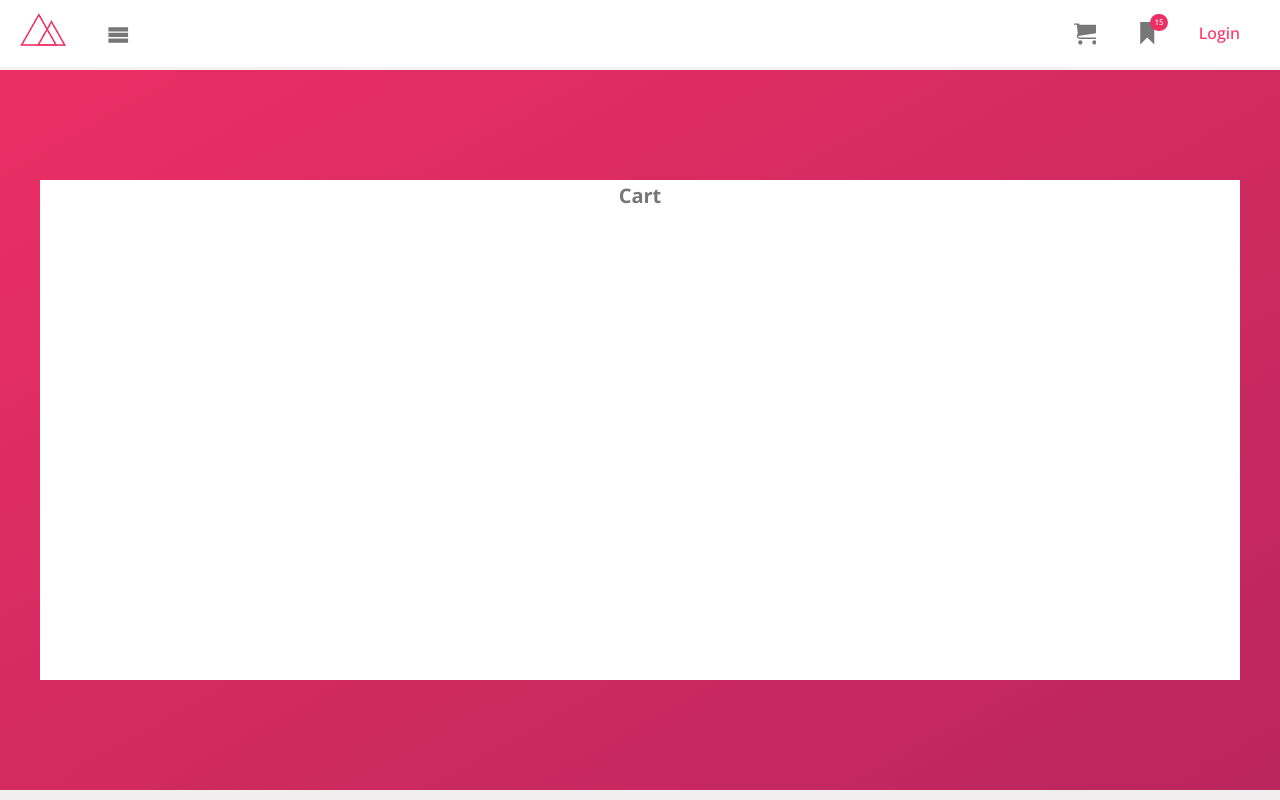
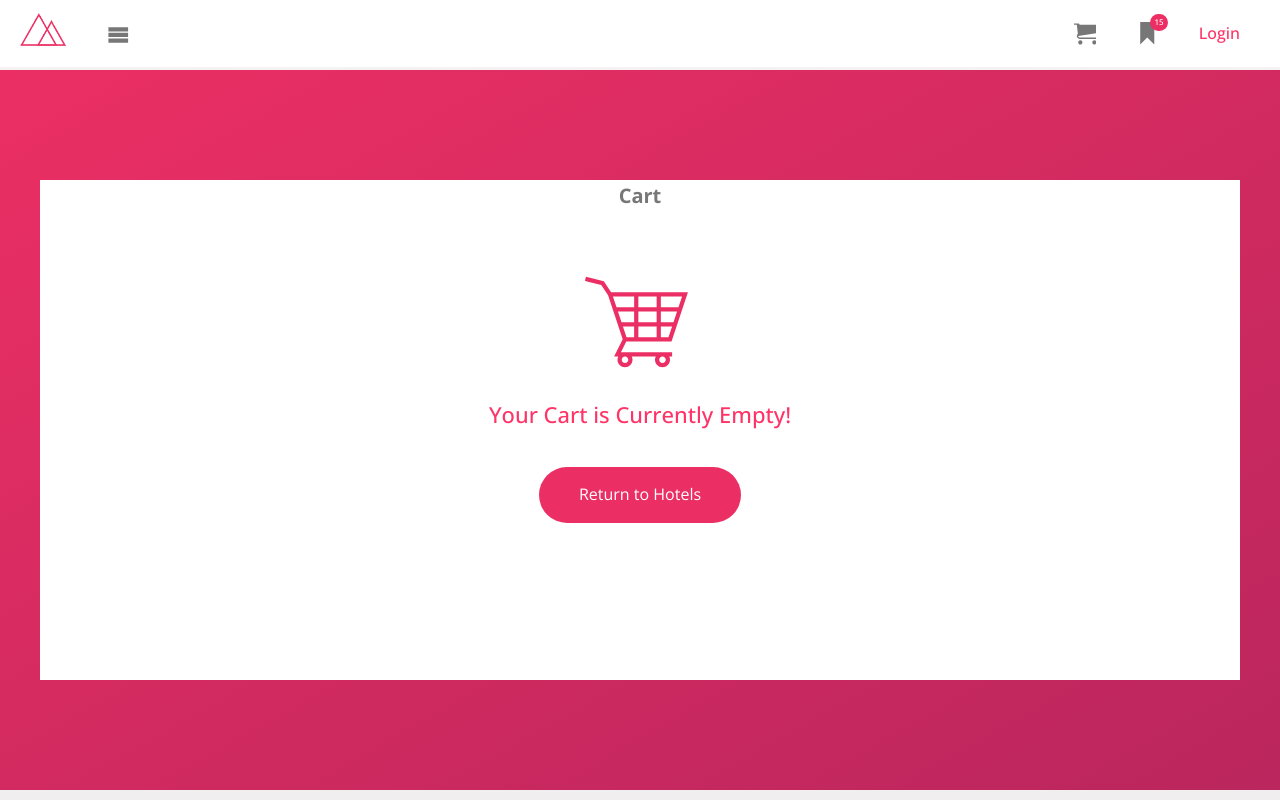
Before and after one commit to AcmDeveloper23/react-hotel-bookings, a React (Create React App) app: page /cart in a window 1280 px wide. Built offline with nearby package versions, Linux system fonts and the light colour scheme.

Commit message:
empty cart and reusable btn added

```diff
--- /dev/null
+++ b/src/components/Button/Button.scss
@@ -0,0 +1,15 @@
+.btn__primary:link,
+.btn__primary:visited {
+    text-decoration: none;
+    background-color: var(--color-primary);
+    color: #fff;
+    border: none;
+    padding: 1.5rem 4rem;
+    font-size: 1.6rem;
+    border-radius: 3rem;
+    cursor: pointer;
+
+    &:hover {
+        background-color: var(--color-primary-dark);
+    }
+}
--- /dev/null
+++ b/src/components/Button/index.js
@@ -0,0 +1,11 @@
+import React from 'react'
+import "./Button.scss";
+import { Link } from "react-router-dom";
+
+const Button = ({url, text}) => {
+  return (
+    <Link to={`/${url}`} className="btn__primary">{text}</Link>
+  )
+}
+
+export default Button
--- a/src/data/hotels.js
+++ b/src/data/hotels.js
@@ -6,7 +6,7 @@ export const hotelData = [
         country: "South Africa",
         price: 22.2,
         description: "Beau is a boutique, contemporary-styled villa, just off the crest of Constantia Neck in the Southern Suburbs of Cape Town, with splendorous views out over False Bay. The villa is situated on the Beau Constantia wine farm, where you’ll find a wine tasting room and the 5-star Chef’s Warehouse Restaurant. The villa’s open-plan design with wood-panelled finishes, swimming pool, garden area, tennis court and 24/7 security, provides guests with all they’ll need to enjoy a comfortable stay in true luxury.",
-        rooms: 0,
+        roomsBooked: 0,
         image: "beau.webp"
     },
     {
@@ -15,7 +15,7 @@ export const hotelData = [
         city: "Raelingen",
         country: "Norway",
         price: 39.5,
-        rooms: 0,
+        roomsBooked: 0,
         description: "Immerse yourself in the wilderness, still within reach of civilization! WonderINN is literally a hidden gem; the unique design of the mirrored glass blends into the landscape so you can retreat to comfort and luxury as you watch the world pass by.",
         image: "wonder.webp"
     },
@@ -25,7 +25,7 @@ export const hotelData = [
         city: "Twizel",
         country: "New Zealend",
         price: 45,
-        rooms: 0,
+        roomsBooked: 0,
         image: "sky.webp",
         description: "Skylark Cabin is a private, luxury escape, nestled serenely within the awe inspiring landscape of backcountry Ben Ohau."
     },
@@ -35,7 +35,7 @@ export const hotelData = [
         city: "Bali",
         country: "Indonesia",
         price: 22.2,
-        rooms: 0,
+        roomsBooked: 0,
         image: "flow-house.webp",
         description: "Flow House is located in the Penjiwaan Community, it’s a home to artists, surfers, yogis, families and conscious entrepreneurs."
     },
@@ -45,7 +45,7 @@ export const hotelData = [
         city: "Bali",
         country: "Indonesia",
         price: 32,
-        rooms: 0,
+        roomsBooked: 0,
         image: "noku-beach.webp",
         description: "A 30-foot infinity pool reaches toward the sea at this wood-clad villa on Seminyak Beach. A walled garden and attentive staff look onto the scene, with interiors by Alex Zabotto-Bentley adding potted plants, maritime sculptures, "
     },
@@ -55,7 +55,7 @@ export const hotelData = [
         city: "Bolzana",
         country: "South Africa",
         price: 44.2,
-        rooms: 0,
+        roomsBooked: 0,
         image: "mirror.webp",
         description: "The Mirror Houses are a pair of vacation homes, set in the marvellous surroundings of the South Tyrolean Dolomites, amidst a beautiful scenery of apple trees, just outside the city of Bolzano."
     },
@@ -65,7 +65,7 @@ export const hotelData = [
         city: "Wensleydale",
         country: "Australia",
         price: 18,
-        rooms: 0,
+        roomsBooked: 0,
         image: "wesley.webp",
         description: "Set high on the rolling hills of 80 acres The Wensley is a bespoke timber, architectural house & shed built from recycled Oregon and Ironbark. "
     },
@@ -75,7 +75,7 @@ export const hotelData = [
         city: "Lagos",
         country: "Portugal",
         price: 22.2,
-        rooms: 0,
+        roomsBooked: 0,
         image: "luz.webp",
         description: "Set over two levels of palatial splendor, this villa offers a breathtaking view of the Algarve coast and the shining Atlantic beyond. "
     },
--- a/src/pages/Cart/Cart.scss
+++ b/src/pages/Cart/Cart.scss
@@ -98,3 +98,24 @@
     }
 
 }
+
+.empty-msg {
+    display: flex;
+    align-items: center;
+    justify-content: center;
+    flex-direction: column;
+    gap: 1.5rem;
+
+    &__icon {
+        width: 12rem;
+        height: 12rem;
+        fill: var(--color-primary);
+    }
+
+    &__text {
+        font-size: 2.2rem;
+        font-weight: 500;
+        color: var(--color-primary-light);
+        margin-bottom: 2rem;
+    }
+}
--- a/src/pages/Cart/index.js
+++ b/src/pages/Cart/index.js
@@ -1,13 +1,24 @@
 import React from 'react'
 import Layout from '../../components/Layout'
 import "./Cart.scss";
-import Assets from '../../assets';
 import { ImCross } from "react-icons/im";
+import { GiShoppingCart } from "react-icons/gi";
 import { useSelector, useDispatch } from "react-redux";
+import { increment, decrement, removeFromCart} from "../../redux/features/cart/cartSlice"
+import Button from '../../components/Button';
 
 const Cart = () => {
 
   const cartLists = useSelector((state) => state.cart);
+  const dispatch = useDispatch();
+
+  const showEmptyMessage = () => (
+    <div className="empty-msg">
+      <GiShoppingCart className="empty-msg__icon" />
+      <h2 className="empty-msg__text">Your Cart is Currently Empty!</h2>
+      <Button url="hotels" text="Return to Hotels" />
+    </div>
+  )
 
   return (
     <Layout>
@@ -15,24 +26,32 @@ const Cart = () => {
         <div className="cart-section">
           <h1 className="cart-section__heading">Cart</h1>
           <div className="cart-section__lists">
-            {cartLists.length >= 1 && cartLists.map((item) => (
+            {cartLists.length >= 1 ? cartLists.map((item) => (
               <div className="cart-section__item">
                 <img src={require(`../../assets/img/${item.image}`)} alt={item.name} className="cart-section__item--img" />
 
                 <p className='cart-section__item--text'>{item.name}</p>
 
                 <div className="cart-section__quantity">
-                  <button className='cart-section__btn cart-section__quantity--plus'>+</button>
-                  <span className="cart-section__quantity--value">{item.rooms}</span>
-                  <button className="cart-section__btn cart-section__quantity--minus">-</button>
+                  <button onClick={() => dispatch(increment(item.id))} className='cart-section__btn cart-section__quantity--plus'>+</button>
+                  <span className="cart-section__quantity--value">{item.roomsBooked}</span>
+                  <button
+                    onClick={() => dispatch(decrement(item.id))}
+                    className="cart-section__btn cart-section__quantity--minus"
+                    disabled={item.roomsBooked <= 1 ? true : false}
+                  >
+                    -
+                  </button>
                 </div>
 
                 <p className="cart-section__item--price">${item.price}/day</p>
 
-                <ImCross className="cart-section__item--close" />
+                <ImCross onClick={() => dispatch(removeFromCart(item.id))} className="cart-section__item--close" />
 
               </div>
-            ))}
+            )) : (
+              showEmptyMessage()
+            )}
 
 
           </div>
--- a/src/pages/Home/Home.scss
+++ b/src/pages/Home/Home.scss
@@ -24,20 +24,4 @@
             font-weight: 300;
         }
     }
-
-    &__btn:link,
-    &__btn:visited {
-        text-decoration: none;
-        background-color: var(--color-primary);
-        color: inherit;
-        border: none;
-        padding: 1.5rem 4rem;
-        font-size: 1.6rem;
-        border-radius: 3rem;
-        cursor: pointer;
-
-        &:hover {
-            background-color: var(--color-primary-dark);
-        }
-    }
 }
--- a/src/pages/Home/index.js
+++ b/src/pages/Home/index.js
@@ -1,6 +1,6 @@
 import Layout from "../../components/Layout";
 import "./Home.scss";
-import { Link } from "react-router-dom";
+import Button from "../../components/Button";
 
 const Home = () => {
     return (
@@ -10,7 +10,7 @@ const Home = () => {
                     <h1 className="hero-section__text--heading">Find the perfect hotel.</h1>
                     <p className="hero-section__text--para">Lorem ipsum dolor sit amet, consectetur adipiscing elit, sed do eiusmod tempor incididunt ut labore et dolore magna aliqua. Ut enim ad minim veniam, quis nostrud exercitation</p>
                 </div>
-                <Link to="/hotels" className="hero-section__btn">Book now</Link>
+                <Button url="hotels" text="Book Now" />
             </section>
         </Layout>
     )
--- a/src/redux/features/cart/cartSlice.js
+++ b/src/redux/features/cart/cartSlice.js
@@ -15,15 +15,18 @@ export const cartSlice = createSlice({
                 return state.map((item) => (
                     item.id === id ? {
                         ...item,
-                        rooms: item.rooms + 1
+                        roomsBooked: item.roomsBooked + 1
                     } : item
                 ))
             } else {
                 state.push({
                     ...payload,
-                    rooms: 1
+                    roomsBooked: 1
                 });
             }
+        },
+        removeFromCart: (state, {payload}) => {
+            return state = state.filter((item) => item.id !== payload)
         },
         increment: (state, action) => {
             const { payload } = action;
@@ -31,7 +34,7 @@ export const cartSlice = createSlice({
             return state.map((item) => (
                 item.id === payload ? {
                     ...item,
-                    rooms: item.rooms + 1
+                    roomsBooked: item.roomsBooked + 1
                 } : item
             ))
         },
@@ -39,7 +42,7 @@ export const cartSlice = createSlice({
             return state.map((item) => (
                 item.id === payload ? {
                     ...item,
-                    rooms: item.rooms - 1
+                    roomsBooked: item.roomsBooked - 1
                 } : item
             ))
         },
@@ -49,6 +52,6 @@ export const cartSlice = createSlice({
     }
 })
 
-export const { addToCart, increment, decrement, clear } = cartSlice.actions;
+export const { addToCart, removeFromCart, increment, decrement, clear } = cartSlice.actions;
 
 export default cartSlice.reducer;
```
